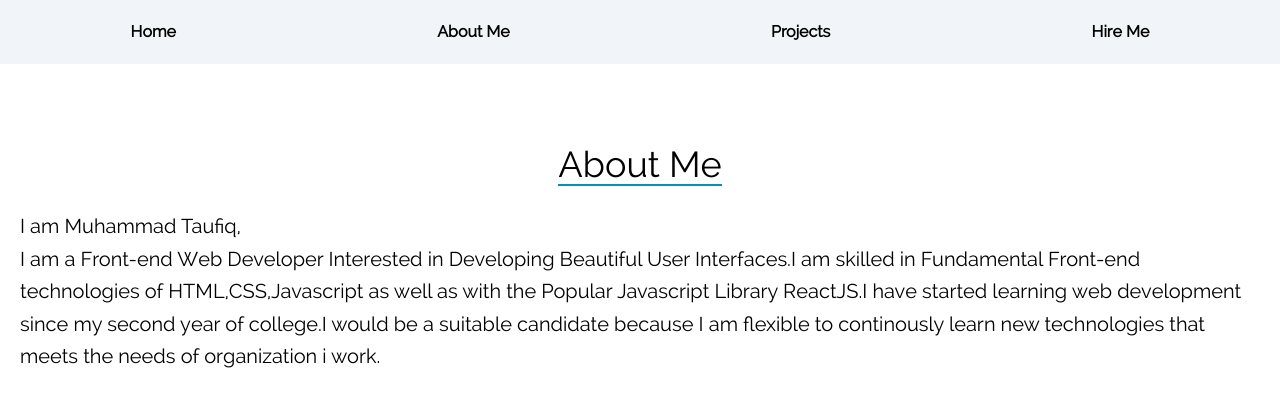
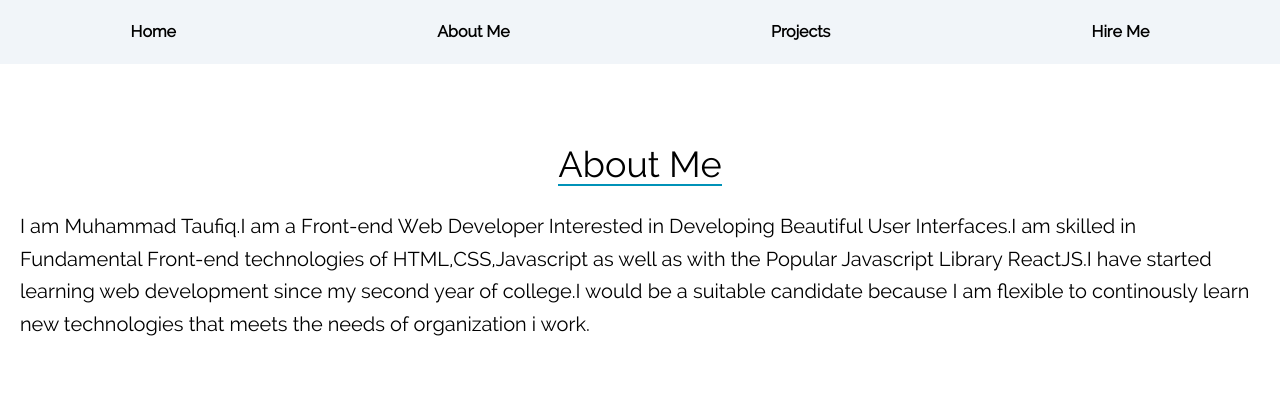
Before and after one commit to mdtaufiq28/Portfolio, a React (Vite) app: page /aboutme in a window 1280 px wide. Shown: the top 406 px of the page. Built offline with nearby package versions, Linux system fonts and the light colour scheme.

Commit message:
commit 1

```diff
--- a/pages/AboutMe.jsx
+++ b/pages/AboutMe.jsx
@@ -7,7 +7,7 @@ const AboutMe = () => {
         About Me
       </div>
       <p className='text-xl leading-relaxed  text-start'>
-      I am Muhammad Taufiq,<br />I am a Front-end Web Developer Interested in Developing Beautiful User Interfaces.I am skilled in Fundamental Front-end technologies of HTML,CSS,Javascript as well as with the Popular Javascript Library ReactJS.I have started learning web development since my second year of college.I would be a suitable candidate because I am flexible to continously learn new technologies that meets the needs of organization i work.
+      I am Muhammad Taufiq.I am a Front-end Web Developer Interested in Developing Beautiful User Interfaces.I am skilled in Fundamental Front-end technologies of HTML,CSS,Javascript as well as with the Popular Javascript Library ReactJS.I have started learning web development since my second year of college.I would be a suitable candidate because I am flexible to continously learn new technologies that meets the needs of organization i work.
       </p>
     </div>
   )
```
